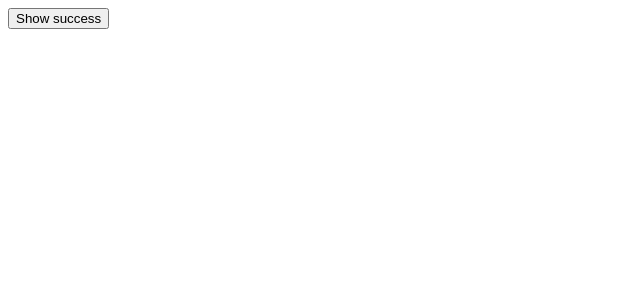
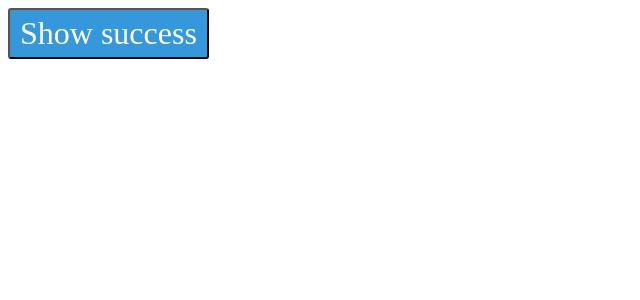
Before and after one commit to FL0R1AN84/vue-toastification, a Vue app: page / in a window 1280 px wide. Shown: the top 300 px of the page, without its empty margins (0-640 px from the left). Built offline with nearby package versions, Linux system fonts and the light colour scheme.

Commit message:
Add SCSS styling

```diff
--- a/src/App.vue
+++ b/src/App.vue
@@ -1,16 +1,50 @@
 <script setup lang="ts">
-import { useToast } from "vue-toastification";
+import { useToast } from 'vue-toastification';
 const toast = useToast();
 
-const success = () => toast.success("You did it! 🎉");
+const success = () => toast.success('You did it! 🎉');
 </script>
 
 <template>
-  <div class="grid grid-cols-1">
-    <div>
-      <button class="" @click="success">Show success</button>
-    </div>
+  <div>
+    <button class="btn btn-blue" @click="success">Show success</button>
   </div>
 </template>
 
-<style scoped></style>
+<style lang="scss" scoped>
+@mixin button-bg($bg) {
+  background: $bg;
+  &:hover {
+    background: darken($bg, 8%);
+    transition: all 0.3s ease;
+  }
+  &:active {
+    background: darken($bg, 25%);
+  }
+}
+
+.btn {
+  color: white;
+  text-decoration: none;
+  padding: 5px 10px;
+  border-radius: 3px;
+  font-family: 'Poiret One', cursive;
+  font-size: 2em;
+}
+
+.btn-green {
+  @include button-bg(#2ecc71);
+}
+
+.btn-blue {
+  @include button-bg(#3498db);
+}
+
+.btn-yellow {
+  @include button-bg(#f1c40f);
+}
+
+.btn-red {
+  @include button-bg(#e74c3c);
+}
+</style>
```
